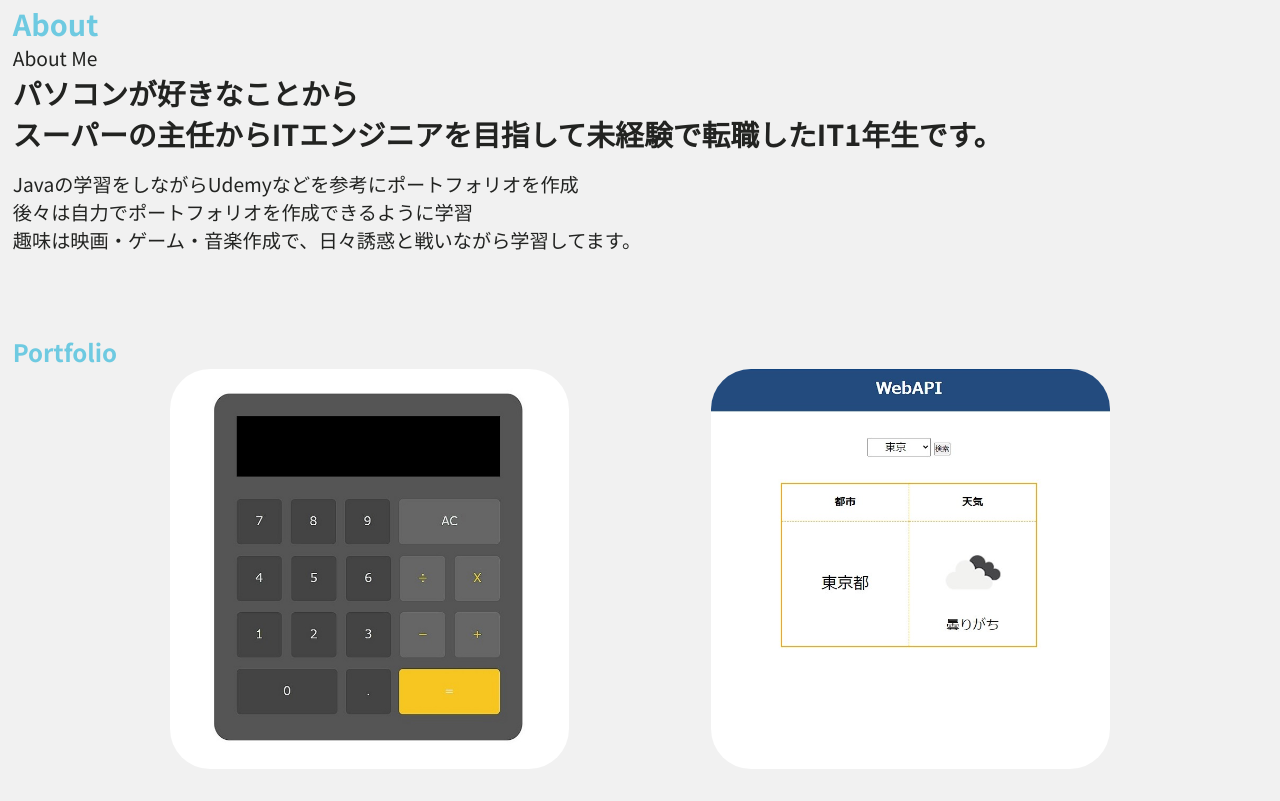
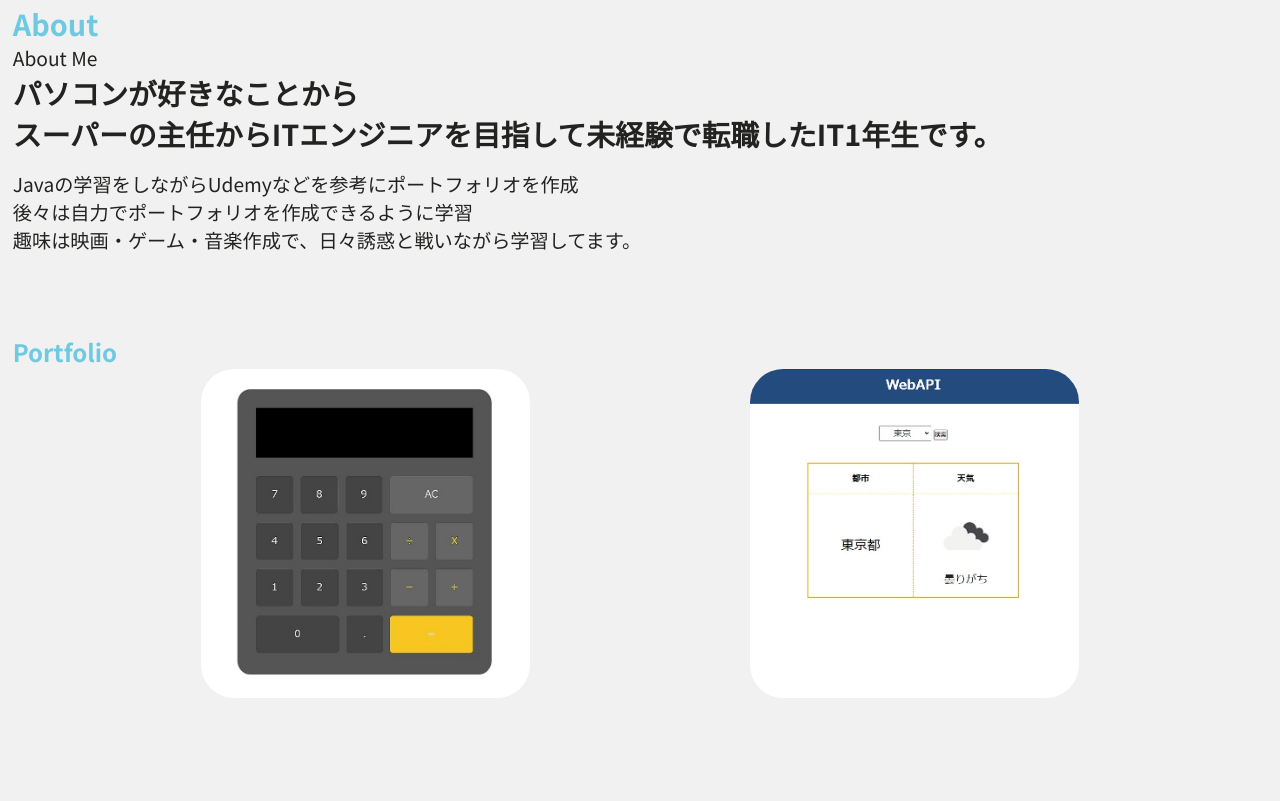
Before and after one commit to kirk213/portfolio.io, a plain HTML site: page index.html in a window 1280 px wide. Shown: the part 726-1527 px from the top of the page. After the commit the page ends 1456 px from the top, so only its background shows below. Drawn offline with nearby package versions, Linux system fonts and the light colour scheme.

Commit message:
update again 9/15

```diff
--- a/assets/css/style.css
+++ b/assets/css/style.css
@@ -216,8 +216,8 @@ header{
     align-items: center;
     justify-content: center;
     text-align: center;
-    column-gap: 15%;
-    width: 75%;
+    column-gap: 25%;
+    width: 70%;
 }
 
 .portfolio-img{
```
